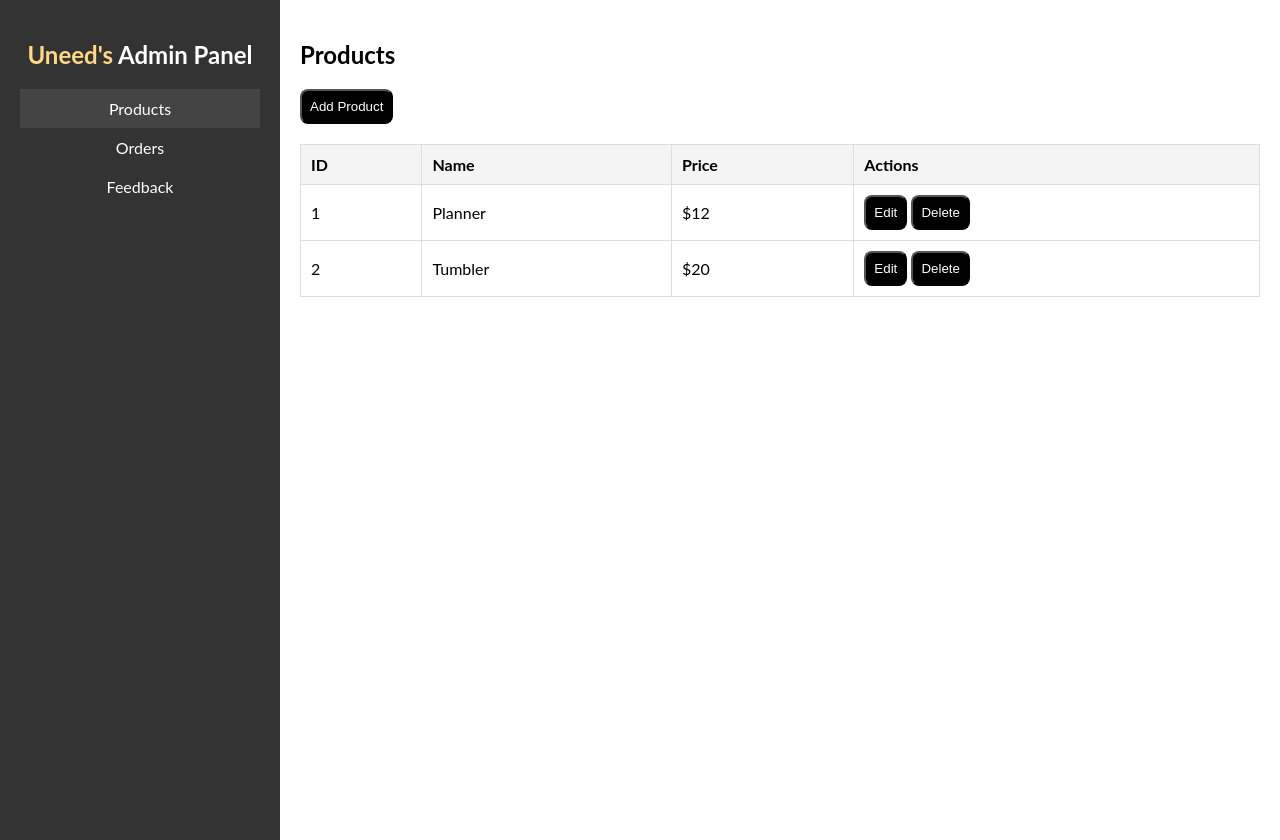
After one commit to nouralhodayoussef/uneeds, a PHP site: page /admin.html in a window 1280 px wide. The commit adds this page. Run offline with PHP 8.4, Linux system fonts and the light colour scheme.

Commit message:
admin screen fully functional and fery coohl

```diff
--- /dev/null
+++ b/project/admin.html
@@ -0,0 +1,196 @@
+<!DOCTYPE html>
+<html lang="en">
+    <head>
+        <meta charset="UTF-8" />
+        <meta name="viewport" content="width=device-width, initial-scale=1.0" />
+        <title>Uneeds Admin</title>
+        <link rel="icon" href="imgs/logo.png" type="image/png" sizes="16x16">
+        <link
+          href="https://unpkg.com/boxicons@2.1.4/css/boxicons.min.css"
+          rel="stylesheet"
+        />
+        <link rel="stylesheet" href="css/admin.css" />
+
+      </head>
+<body>
+    <div class="sidebar">
+        <h2><span>Uneed's</span> Admin Panel</h2>
+        <ul>
+            <li id="products-tab" class="active">Products</li>
+            <li id="orders-tab">Orders</li>
+            <li id="feedback-tab">Feedback</li>
+        </ul>
+    </div>
+
+    <div class="content">
+        <!-- Products Section -->
+        <div id="products-section" class="section active">
+            <h2>Products</h2>
+            <button onclick="showCreateForm()">Add Product</button>
+            <table id="products-table">
+                <thead>
+                    <tr>
+                        <th>ID</th>
+                        <th>Name</th>
+                        <th>Price</th>
+                        <th>Actions</th>
+                    </tr>
+                </thead>
+                <tbody>
+                </tbody>
+            </table>
+
+            <div id="product-form" class="form" style="display: none;">
+                <h3 id="form-title">Add Product</h3>
+                <label for="product-id">ID:</label>
+                <input type="text" id="product-id" placeholder="Product ID" readonly>
+                <label for="product-name">Name:</label>
+                <input type="text" id="product-name" placeholder="Product Name">
+                <label for="product-price">Price:</label>
+                <input type="text" id="product-price" placeholder="Product Price">
+                <button onclick="saveProduct()">Save</button>
+            </div>
+        </div>
+
+        <!-- Orders Section -->
+        <div id="orders-section" class="section">
+            <h2>Orders</h2>
+            <table>
+                <thead>
+                    <tr>
+                        <th>Order ID</th>
+                        <th>Customer</th>
+                        <th>Product</th>
+                        <th>Total Price</th>
+                        <th>Status</th>
+                    </tr>
+                </thead>
+                <tbody>
+                    <tr>
+                        <td>101</td>
+                        <td>Nada Taleb</td>
+                        <td>Tumbler, Notebook</td>
+                        <td>25$</td>
+                        <td>Delivered</td>
+                    </tr>
+                    <tr>
+                        <td>102</td>
+                        <td>Tony </td>
+                        <td>Laptop Bag</td>
+                        <td>15$</td>
+                        <td>Pending</td>
+                    </tr>
+                </tbody>
+            </table>
+        </div>
+
+        <!-- Feedback Section -->
+        <div id="feedback-section" class="section">
+            <h2>Feedback</h2>
+            <table>
+                <thead>
+                    <tr>
+                        <th>Feedback ID</th>
+                        <th>Customer</th>
+                        <th>Message</th>
+                    </tr>
+                </thead>
+                <tbody>
+                    <tr>
+                        <td>201</td>
+                        <td>Tony</td>
+                        <td>Great products! The best place to cover all my university needs.</td>
+                    </tr>
+                    <tr>
+                        <td>202</td>
+                        <td>Jana Masri</td>
+                        <td>Amazing products and service.</td>
+                    </tr>
+                </tbody>
+            </table>
+        </div>
+    </div>
+
+    <script>
+        // Navigation
+        const tabs = document.querySelectorAll('.sidebar ul li');
+        const sections = document.querySelectorAll('.section');
+        tabs.forEach((tab, index) => {
+            tab.addEventListener('click', () => {
+                tabs.forEach(t => t.classList.remove('active'));
+                sections.forEach(s => s.classList.remove('active'));
+                tab.classList.add('active');
+                sections[index].classList.add('active');
+            });
+        });
+
+        // Product Management
+        let products = [
+            { id: 1, name: 'Planner', price: '$12' },
+            { id: 2, name: 'Tumbler', price: '$20' }
+        ];
+        let isEditing = false;
+        let editingIndex = null;
+
+        function renderProducts() {
+            const tbody = document.querySelector('#products-table tbody');
+            tbody.innerHTML = '';
+            products.forEach((product, index) => {
+                tbody.innerHTML += `
+                    <tr>
+                        <td>${product.id}</td>
+                        <td>${product.name}</td>
+                        <td>${product.price}</td>
+                        <td>
+                            <button onclick="editProduct(${index})">Edit</button>
+                            <button onclick="deleteProduct(${index})">Delete</button>
+                        </td>
+                    </tr>
+                `;
+            });
+        }
+
+        function showCreateForm() {
+            isEditing = false;
+            document.getElementById('form-title').innerText = 'Add Product';
+            document.getElementById('product-id').value = products.length + 1;
+            document.getElementById('product-name').value = '';
+            document.getElementById('product-price').value = '';
+            document.getElementById('product-form').style.display = 'block';
+        }
+
+        function editProduct(index) {
+            isEditing = true;
+            editingIndex = index;
+            const product = products[index];
+            document.getElementById('form-title').innerText = 'Edit Product';
+            document.getElementById('product-id').value = product.id;
+            document.getElementById('product-name').value = product.name;
+            document.getElementById('product-price').value = product.price;
+            document.getElementById('product-form').style.display = 'block';
+        }
+
+        function saveProduct() {
+            const id = document.getElementById('product-id').value;
+            const name = document.getElementById('product-name').value;
+            const price = document.getElementById('product-price').value;
+
+            if (isEditing) {
+                products[editingIndex] = { id, name, price };
+            } else {
+                products.push({ id, name, price });
+            }
+
+            document.getElementById('product-form').style.display = 'none';
+            renderProducts();
+        }
+
+        function deleteProduct(index) {
+            products.splice(index, 1);
+            renderProducts();
+        }
+
+        renderProducts();
+    </script>
+</body>
+</html>
--- a/project/cart.html
+++ b/project/cart.html
@@ -3,7 +3,7 @@
   <head>
     <meta charset="UTF-8" />
     <meta name="viewport" content="width=device-width, initial-scale=1.0" />
-    <title>Document</title>
+    <title>Uneeds</title>
     <link rel="icon" href="imgs/logo.png" type="image/png" sizes="16x16">
     <link
       href="https://unpkg.com/boxicons@2.1.4/css/boxicons.min.css"
--- /dev/null
+++ b/project/css/admin.css
@@ -0,0 +1,172 @@
+/* General Styles */
+body {
+    font-family: "Lato", sans-serif;
+    margin: 0;
+    display: flex;
+}
+
+/* Sidebar */
+.sidebar {
+    width: 20%;
+    background-color: #333;
+    color: #fff;
+    min-height: 100vh;
+    padding: 20px;
+}
+
+.sidebar h2 {
+    text-align: center;
+    margin-bottom: 20px;
+}
+
+.sidebar ul {
+    list-style: none;
+    padding: 0;
+}
+
+.sidebar ul li {
+    padding: 10px 20px;
+    cursor: pointer;
+    text-align: center;
+}
+
+.sidebar ul li:hover,
+.sidebar ul li.active {
+    background-color: #444;
+}
+
+/* Content */
+.content {
+    width: 80%;
+    padding: 20px;
+}
+
+.section {
+    display: none;
+}
+
+.section.active {
+    display: block;
+}
+
+/* Table */
+table {
+    width: 100%;
+    border-collapse: collapse;
+    margin-top: 20px;
+}
+
+table,
+th,
+td {
+    border: 1px solid #ddd;
+}
+
+th,
+td {
+    padding: 10px;
+    text-align: left;
+}
+
+th {
+    background-color: #f4f4f4;
+}
+
+/* Forms */
+.form {
+    margin-top: 20px;
+    padding: 20px;
+    background-color: #f9f9f9;
+    border: 1px solid #ddd;
+}
+
+.form input,
+.form button {
+    margin-top: 10px;
+    padding: 10px;
+    width: 100%;
+    border: 1px solid #ccc;
+    border-radius: 5px;
+}
+
+.form button {
+    background-color: black;
+    color: #fff;
+    border: none;
+    cursor: pointer;
+}
+
+.form button:hover {
+    background-color: rgb(254, 216, 132);
+}
+
+.section button {
+    padding: 8px;
+    border-radius: 8px;
+    background-color: black;
+    color: white;
+}
+
+.section button:hover {
+    background-color: rgb(254, 216, 132);
+    color: #333;
+}
+
+.sidebar span {
+    color: rgb(254, 216, 132);
+}
+
+input {
+    margin-bottom: 8px;
+}
+
+
+
+/* Responsive Design */
+@media screen and (max-width: 768px) {
+    body {
+        flex-direction: column;
+        /* Stack sidebar and content */
+        width: 100%;
+    }
+
+    .sidebar {
+        width: 100%;
+        min-height: auto;
+    }
+
+    .content {
+        width: 100%;
+    }
+
+    table,
+    th,
+    td {
+        font-size: 14px;
+    }
+
+    .form input,
+    .form button {
+        font-size: 14px;
+        padding: 8px;
+    }
+}
+
+@media screen and (max-width: 480px) {
+    .sidebar ul li {
+        padding: 8px;
+        font-size: 14px;
+    }
+
+    table,
+    th,
+    td {
+        font-size: 12px;
+    }
+
+    .form input,
+    .form button {
+        font-size: 12px;
+        padding: 6px;
+    }
+}
--- a/project/home.css
+++ b/project/home.css
@@ -71,6 +71,11 @@ a.button {
   position: absolute;
   right: 80px;
   top: 30%;
+}
+@media (min-width: 1350px) {
+  .statement{
+    font-size: 22px;
+  }
 }
 @media (max-width: 1150px) {
   .container img {
--- a/project/home.html
+++ b/project/home.html
@@ -3,7 +3,7 @@
   <head>
     <meta charset="UTF-8" />
     <meta name="viewport" content="width=device-width, initial-scale=1.0" />
-    <title>Document</title>
+    <title>Uneeds</title>
     <link rel="icon" href="imgs/logo.png" type="image/png" sizes="16x16">
     <link
       href="https://unpkg.com/boxicons@2.1.4/css/boxicons.min.css"
--- a/project/login.html
+++ b/project/login.html
@@ -6,7 +6,7 @@
     <meta name="viewport" content="width=device-width, initial-scale=1.0">
     <link rel="stylesheet" href="style.css">
     <link href='https://unpkg.com/boxicons@2.1.4/css/boxicons.min.css' rel='stylesheet'>
-    <title>Document</title>
+    <title>Sign Ip</title>
 </head>
 
 <body>
--- a/project/orderPlaced.html
+++ b/project/orderPlaced.html
@@ -3,7 +3,7 @@
   <head>
     <meta charset="UTF-8" />
     <meta name="viewport" content="width=device-width, initial-scale=1.0" />
-    <title>Document</title>
+    <title>Uneeds</title>
     <link rel="icon" href="imgs/logo.png" type="image/png" sizes="16x16">
     <link
       href="https://unpkg.com/boxicons@2.1.4/css/boxicons.min.css"
--- a/project/productDetails.html
+++ b/project/productDetails.html
@@ -3,7 +3,7 @@
   <head>
     <meta charset="UTF-8" />
     <meta name="viewport" content="width=device-width, initial-scale=1.0" />
-    <title>Document</title>
+    <title>Uneeds</title>
     <link rel="icon" href="imgs/logo.png" type="image/png" sizes="16x16">
     <link
       href="https://unpkg.com/boxicons@2.1.4/css/boxicons.min.css"
--- a/project/products.html
+++ b/project/products.html
@@ -3,7 +3,7 @@
   <head>
     <meta charset="UTF-8" />
     <meta name="viewport" content="width=device-width, initial-scale=1.0" />
-    <title>Document</title>
+    <title>Uneeds</title>
     <link rel="icon" href="imgs/logo.png" type="image/png" sizes="16x16">
     <link
       href="https://unpkg.com/boxicons@2.1.4/css/boxicons.min.css"
--- a/project/register.html
+++ b/project/register.html
@@ -6,7 +6,7 @@
     <meta name="viewport" content="width=device-width, initial-scale=1.0">
     <link rel="stylesheet" href="style.css">
     <link href='https://unpkg.com/boxicons@2.1.4/css/boxicons.min.css' rel='stylesheet'>
-    <title>Document</title>
+    <title>Sign Up</title>
 </head>
 
 <body>
```
